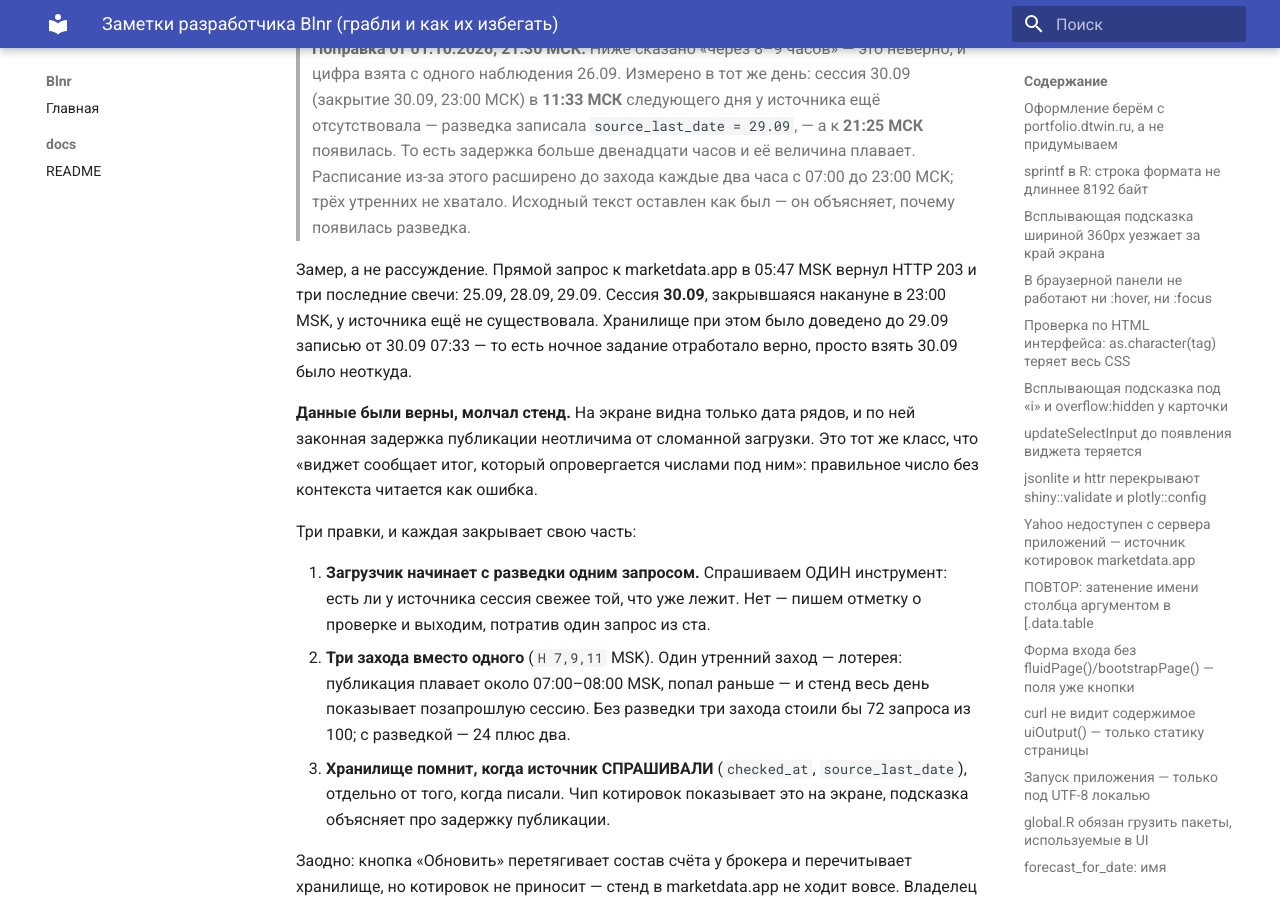
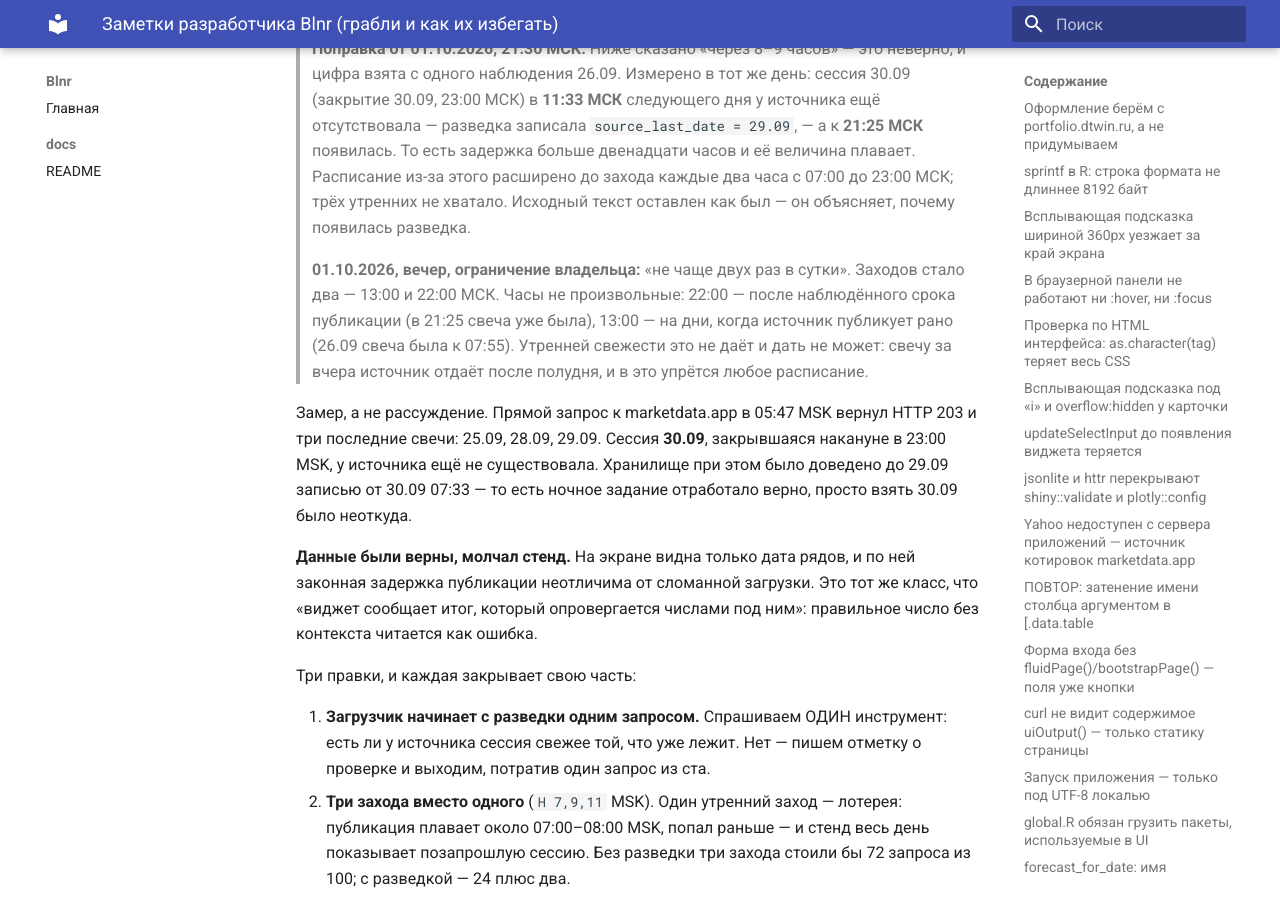
Before and after one commit to sgum/Blnr, an MkDocs documentation site: the page built from docs/dev.md, in a window 1280 px wide and 900 px high, scrolled down 14896 px. Built offline with MkDocs 1.6.1 and Material for MkDocs 9.7.7, drawn with Linux system fonts in a browser that asks for light colours.

Commit message:
docs: два захода за рядами в сутки — 13:00 и 22:00 МСК
Зеркало записи из 311.blnr.

Co-Authored-By: Claude Opus 5 <noreply@anthropic.com>

```diff
--- a/docs/dev.md
+++ b/docs/dev.md
@@ -597,6 +597,13 @@ Exante и marketdata.app — разные источники: бумага, до
 > её величина плавает. Расписание из-за этого расширено до захода каждые два
 > часа с 07:00 до 23:00 МСК; трёх утренних не хватало. Исходный текст оставлен
 > как был — он объясняет, почему появилась разведка.
+>
+> **01.10.2026, вечер, ограничение владельца:** «не чаще двух раз в сутки».
+> Заходов стало два — 13:00 и 22:00 МСК. Часы не произвольные: 22:00 — после
+> наблюдённого срока публикации (в 21:25 свеча уже была), 13:00 — на дни,
+> когда источник публикует рано (26.09 свеча была к 07:55). Утренней
+> свежести это не даёт и дать не может: свечу за вчера источник отдаёт после
+> полудня, и в это упрётся любое расписание.
 
 Замер, а не рассуждение. Прямой запрос к marketdata.app в 05:47 MSK вернул
 HTTP 203 и три последние свечи: 25.09, 28.09, 29.09. Сессия **30.09**,
```
